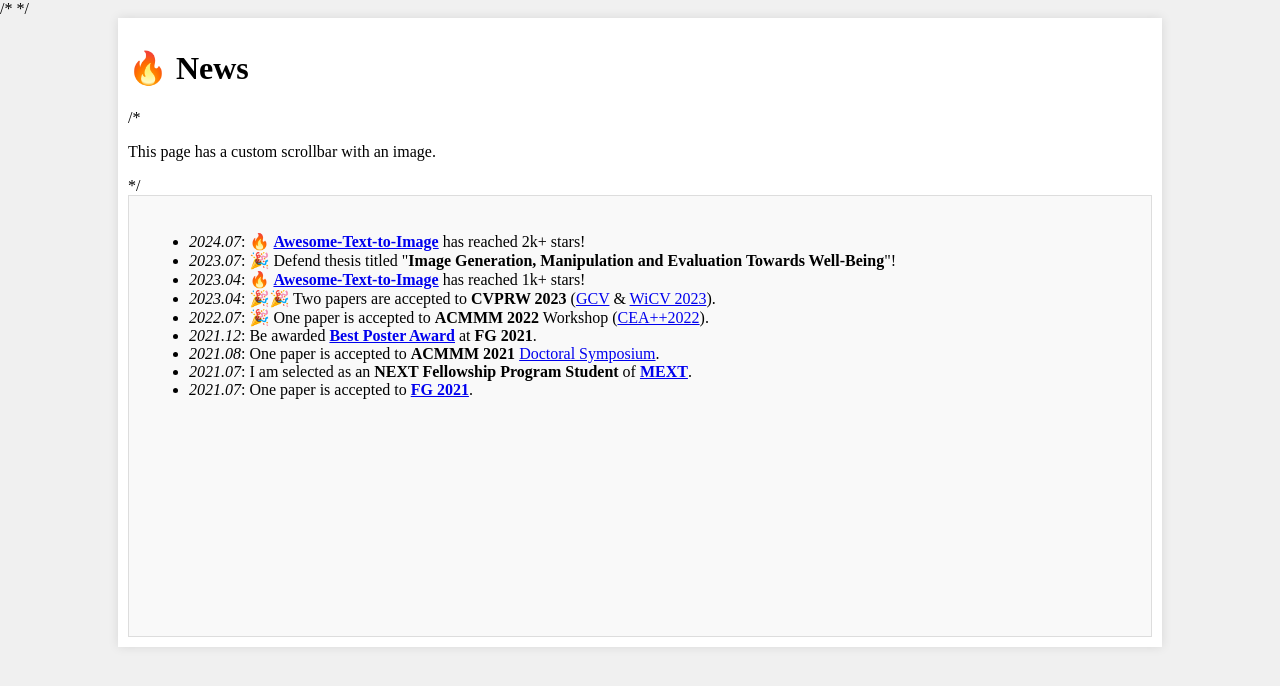
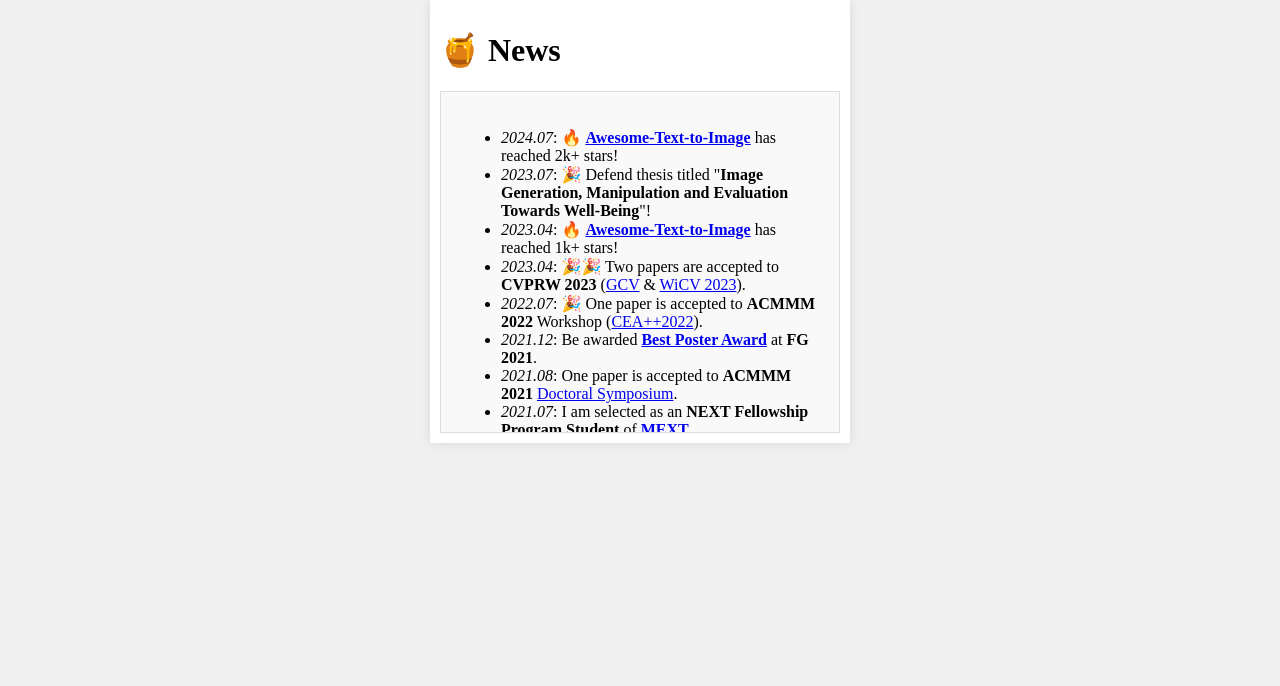
Before and after one commit to ElizaZhou96/ElizaZhou96.github.io, a Jekyll site: the page _pages/NewsPage.html, which Jekyll copies as it is, in a window 1280 px wide. Shown: the top 686 px of the page. Built offline with Jekyll 4.4.1, drawn with Linux system fonts in a browser that asks for light colours.

Commit message:
Update NewsPage.html

```diff
--- a/_pages/NewsPage.html
+++ b/_pages/NewsPage.html
@@ -1,4 +1,3 @@
-/* <!DOCTYPE html> */
 <html lang="en">
 <head>
     <meta charset="UTF-8">
@@ -13,14 +12,14 @@
             background-color: #f0f0f0;
         }
         .container {
-            max-width: 80%;
+            max-width: 400px;
             margin: 0 auto;
             padding: 10px;
             background-color: #fff;
             box-shadow: 0 0 10px rgba(0, 0, 0, 0.1);
         }
         .scrollable {
-            height: 400px;
+            height: 300px;
             overflow-y: auto;
             padding: 20px;
             border: 1px solid #ddd;
@@ -51,8 +50,7 @@
 </head>
 <body>
     <div class="container">
-        <h1>🔥 News</h1>
-        /* <p>This page has a custom scrollbar with an image.</p> */
+        <h1>🍯 News</h1>
         <div class="scrollable">
             <ul>
             <li class="has-line-data" data-line-start="1" data-line-end="2"><em>2024.07</em>: 🔥 <a href="https://github.com/Yutong-Zhou-cv/Awesome-Text-to-Image"><strong>Awesome-Text-to-Image</strong></a> has reached 2k+ stars!</li>
```
